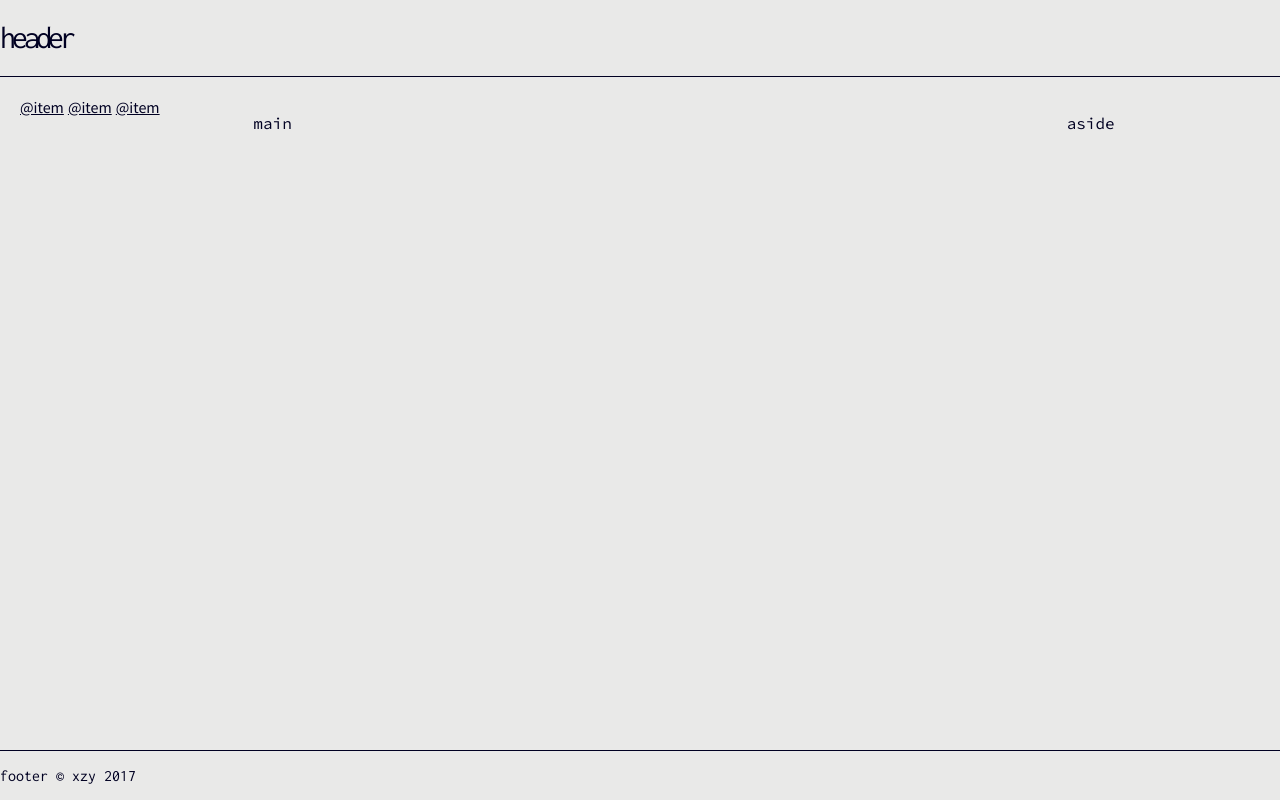
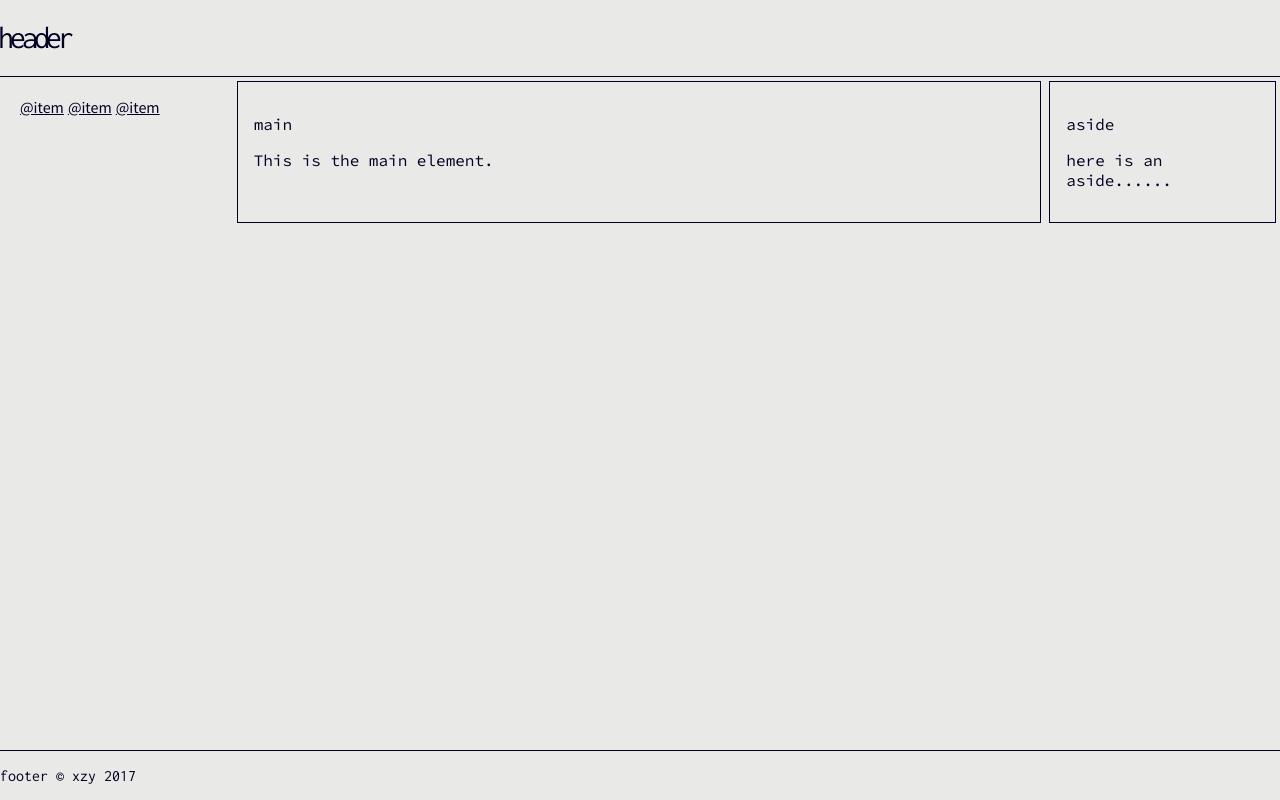
Before and after one commit to msl5093/mlinfo, a website: page index.html in a window 1280 px wide. Drawn offline with Linux system fonts and the light colour scheme.

Commit message:
some stuff

```diff
--- a/css/app.css
+++ b/css/app.css
@@ -1,3 +1,5 @@
+/* #7ff8d2 */
+
 html {
     box-sizing: border-box;
 }
@@ -59,6 +61,12 @@ a {
            order: 3;
 }
 
+main,
+aside {
+    border: solid .5px;
+    border-color: #000022;
+}
+
 header {
     border-bottom: solid .75px;
     border-color: #000022;
@@ -68,6 +76,7 @@ header h1 {
     letter-spacing: -4px;
     font-weight: 300;
     font-family: 'Inconsolata', 'Courier New', monospace;
+    margin-left: -2px;
 }
 
 footer {
--- a/index.html
+++ b/index.html
@@ -26,10 +26,12 @@
 
             <main>
                 <p>main</p>
+                <p>This is the main element.</p>
             </main>
 
             <aside>
                 <p>aside</p>
+                <p>here is an aside......</p>
             </aside>
         </div>
 
```
